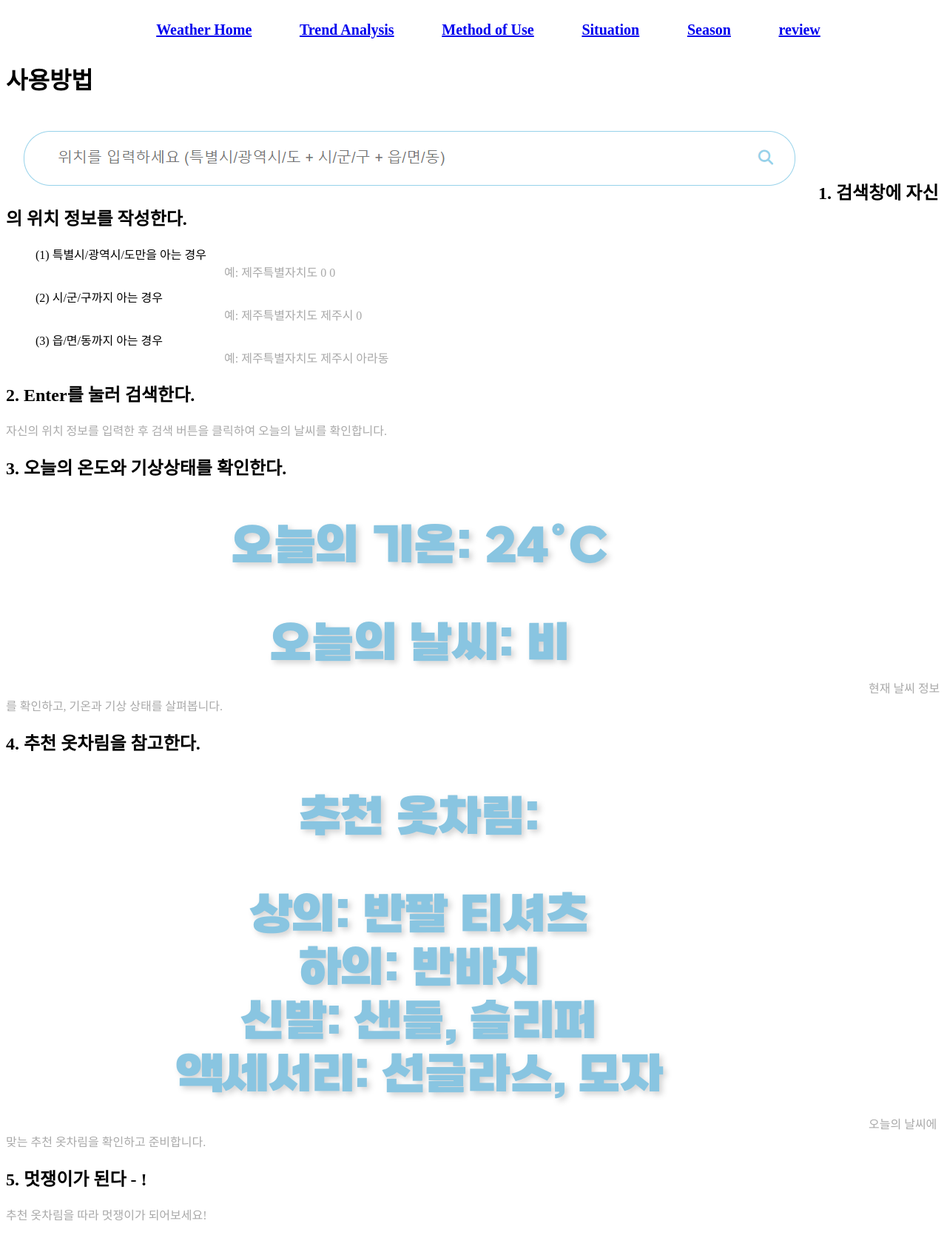
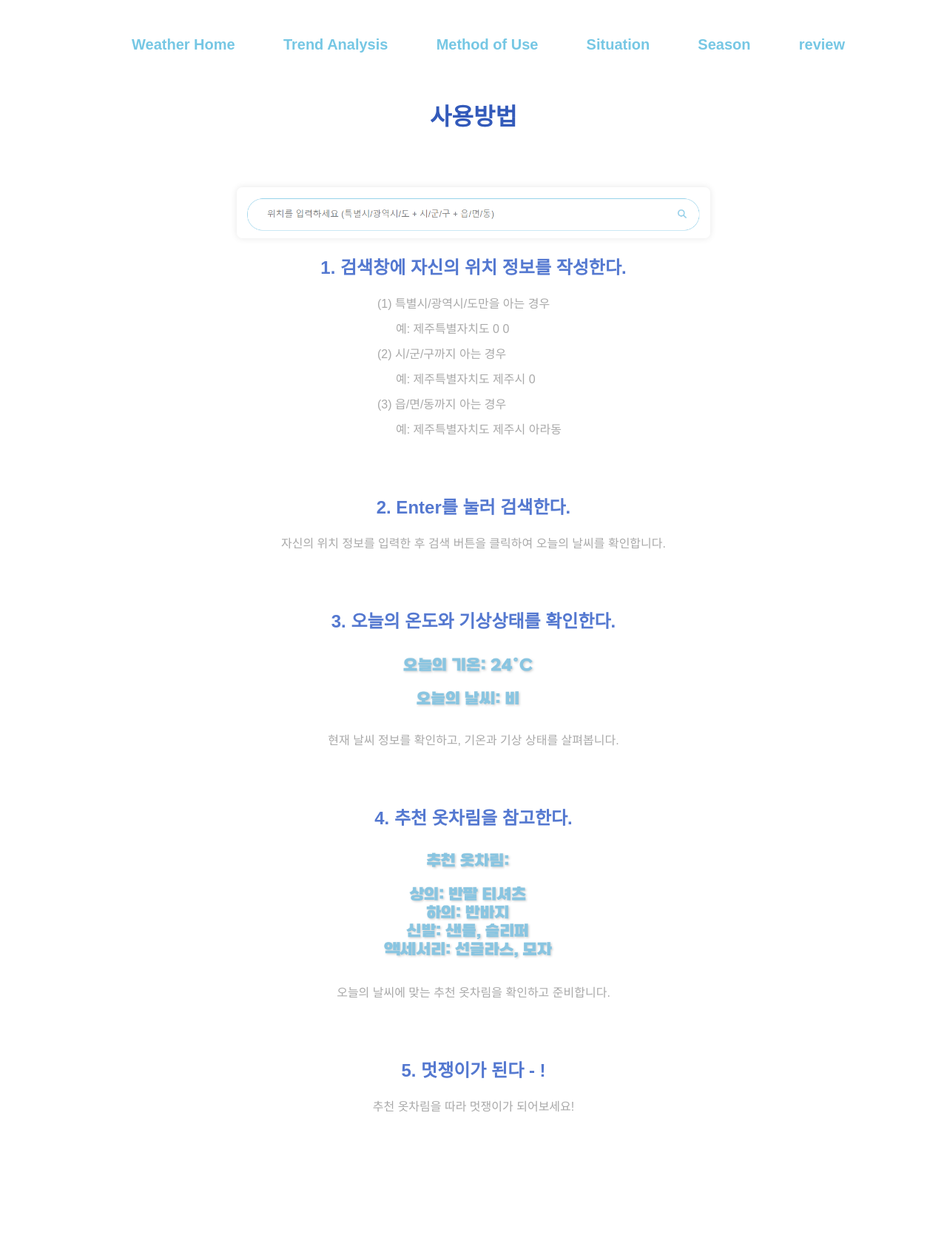
Before and after one commit to open555/open55555, a Django app: page /method_of_use/ in a window 1280 px wide. Shown: the whole page at 74% size. After the commit the page ends 1503 px from the top, so only its background shows below. Run offline with Django 5.2, Linux system fonts and the light colour scheme; some web fonts are replaced.

Commit message:
Update use.css
Signed-off-by: yyejinn <yyejin7@naver.com>

```diff
--- a/myapp/static/myapp/use.css
+++ b/myapp/static/myapp/use.css
@@ -1,4 +1,4 @@
-# 폰트 스타일 설정
+/*  폰트 스타일 설정 */
 @font-face {
     font-family: 'SBAggroB';
     src: url('https://fastly.jsdelivr.net/gh/projectnoonnu/noonfonts_2108@1.1/SBAggroB.woff') format('woff');
@@ -6,7 +6,7 @@
     font-style: normal;
 }
 
-# 전체 페이지 스타일
+/*  전체 페이지 스타일 */
 body {
     font-family: 'SBAggroB', Arial, sans-serif; /* 폰트 패밀리 설정 */
     color: #76c7e4; /* 기본 텍스트 색상 */
@@ -15,7 +15,7 @@ body {
     padding: 20px; /* 안쪽 여백 설정 */
 }
 
-# 상단의 메뉴바 스타일
+/*  상단의 메뉴바 스타일 */
 h3.menu-bar {
             margin-bottom: 50px; /* 하단 여백 설정 */
 }
@@ -35,7 +35,7 @@ h3.menu-bar {
     padding: 10px 30px; /* 안쪽 여백 설정 */
 }
 
-# 링크 기본 스타
+/*  링크 기본 스타 */
 a {
     color: inherit; /* 부모 요소의 색상 상속 */
     font-size: 14px; /* 폰트 크기 설정 */
@@ -48,7 +48,7 @@ a:active {
     color: #bdbebd; /* 호버 및 액티브 시 색상 변경 */
 }
 
-# 컨테이너 스타일
+/*  컨테이너 스타일 */
 .container {
     max-width: 800px; /* 최대 너비 설정 */
     margin-top: 30px; /* 위 여백 설정 */
@@ -59,7 +59,7 @@ a:active {
     margin-bottom: 30px; /* 아래 여백 설정 */
 }
 
-# 검색창 이미지
+/*  검색창 이미지 */
 .search-image {
             max-width: 80%; /* 이미지 최대 너비 설정 */
             height: auto; /* 높이 자동 조정 */
@@ -69,7 +69,7 @@ a:active {
             box-shadow: 0 0 10px rgba(0, 0, 0, 0.1); /* 그림자 효과 */
         }
 
-# 예시 이미지
+/*  예시 이미지 */
 .recom1-image, .recom2-image{
             max-width: 50%; /* 이미지 최대 너비 설정 */
             height: auto; /* 높이 자동 조정 */
@@ -78,18 +78,18 @@ a:active {
             border-radius: 8px; /* 테두리 반경 설정 */
         }
 
-# 주제
+/*  주제 */
 h1 {
     color: #335aba; /* 색상 설정 */
 }
 
-# 순서
+/*  순서 */
 h2 {
      margin-top: 75px; /* 위 여백 설정 */
     color: #5478d0; /* 색상 설정 */
 }
 
-# 내용
+/*  내용 */
 .one {
     margin-bottom: 10px; /* 아래 여백 설정 */
     padding-left: 230px; /* 왼쪽 패딩 설정 */
```
